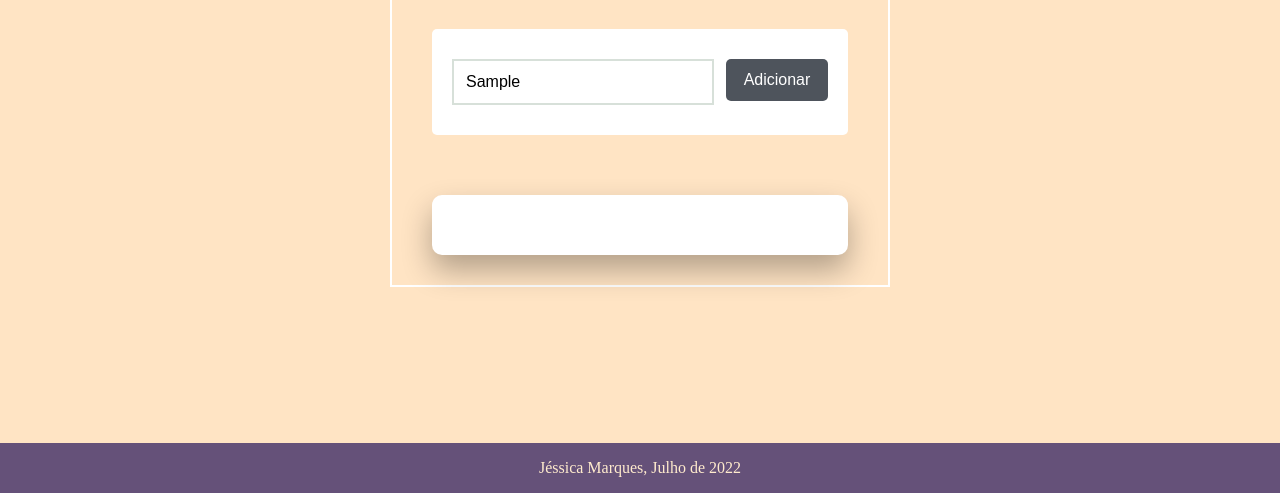
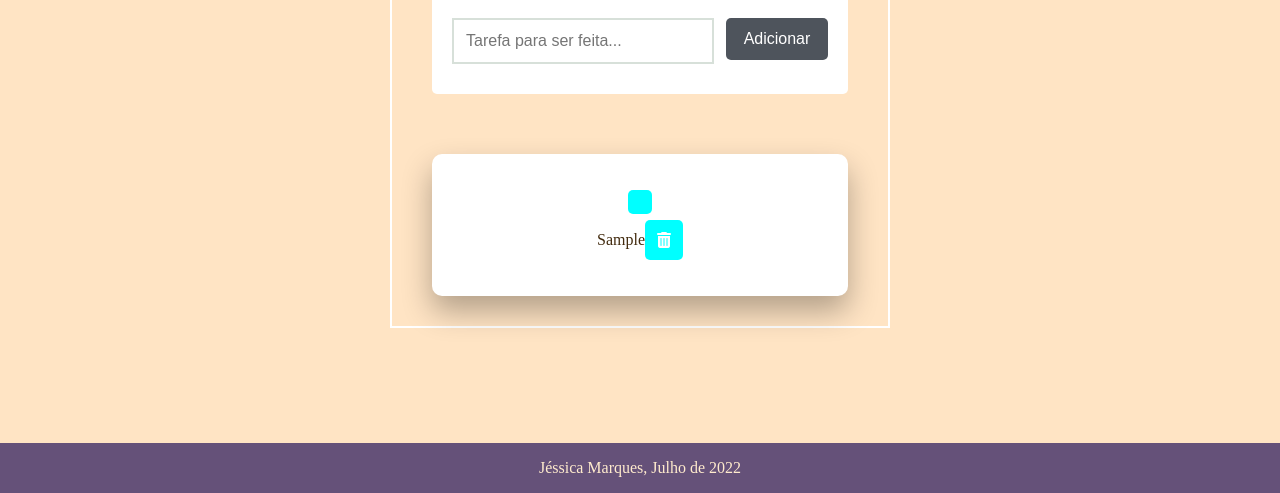
Before and after one commit to Jessicamf4/Dark-Mode, a plain HTML site: page index.html in a window 1280 px wide. Both pictures are taken after typing "Sample" into the empty fields and a click on the button "Adicionar". Shown: the part 307-800 px from the top of the page. Drawn offline with Linux system fonts and the light colour scheme.

Commit message:
Atualizações lista e icon

```diff
--- a/index.html
+++ b/index.html
@@ -25,8 +25,12 @@
         <button class="new-task-button">Adicionar</button>
 
     </div>
-
-    <div class="tasks-container"></div>
+    <div class="tasks-container">
+        <div class="task-item">
+            <p></p>
+            <i></i>
+        </div>
+    </div>
 
 </div>
 
@@ -34,6 +38,6 @@
 
 
 <footer> Jéssica Marques, Julho de 2022</footer>
-    <script src="srcrip.js"></script>
+<script src="https://kit.fontawesome.com/ade165b8d0.js" crossorigin="anonymous"></script>  <script src="srcrip.js"></script>
 </body>
 </html>
--- a/srcrip.js
+++ b/srcrip.js
@@ -36,6 +36,7 @@ const h1 = document.getElementById("pageLight");
 const body = document.getElementsByTagName("body")[0];
 //body coloca o index dele, como só tem 1 = 0
 const footer = document.getElementsByTagName("footer")[0];
+const task = document.getElementsByClassName("tasks-container");
 
 button.addEventListener("click", trocarModo);
 
@@ -47,13 +48,38 @@ button.addEventListener("click", trocarModo);
 const inputElement = document.querySelector(".new-task-input");
 const addTaskButton = document.querySelector(".new-task-button");
 
+const tasksContainer = document.querySelector(".tasks-container")
 const validateInput = () => inputElement.value.trim().length > 0;
+
 const handleAddTask = () => {
     const inputIsValid = validateInput();
 console.log(inputIsValid);
     if (!inputIsValid) {
         return inputElement.classList.add("error");
     }
+
+    const taskItemContainer = document.createElement('div')
+    taskItemContainer.classList.add('task-item')
+
+    const taskContent = document.createElement('p')
+    taskContent.innerText = inputElement.value;
+
+    taskContent.addEventListener("click", () => handClick())
+
+    const deleteItem = document.createElement('i');
+    deleteItem.classList.add("fa-solid");
+    deleteItem.classList.add("fa-trash-can");
+
+    deleteItem.addEventListener('click', () => handleDeletClick())
+
+
+    taskItemContainer.appendChild(taskContent);
+    taskItemContainer.appendChild(deleteItem);
+
+    tasksContainer.appendChild(taskItemContainer);
+
+    inputElement.value = "";
+
 };
 
 const handleInputChange = () => {
--- a/style.css
+++ b/style.css
@@ -124,6 +124,15 @@ button.dark-mode:hover {
     width: 100%;
 }
 
+.tasks-container.dark-mode {
+    background-color: rgb(172, 163, 163);
+    padding: 30px 20px;
+    margin-top: 60px;
+    border-radius: 10px;
+    box-shadow: 0 15px 30px rgba(0, 0, 0, 0.3);
+    width: 100%;
+}
+
 /* utilities*/
 
 .error {
@@ -133,3 +142,18 @@ button.dark-mode:hover {
 .error::placeholder {
     color: red ;
 }
+
+.task-item {
+    display: flex;
+    justify-content: center;
+    align-items: center;
+    margin-bottom: 6px;
+    margin-top: 6px;
+}
+
+.task-item i {
+    background-color: aqua;
+    color: #fff;
+    padding: 12px;
+    border-radius: 5px;
+}
```
